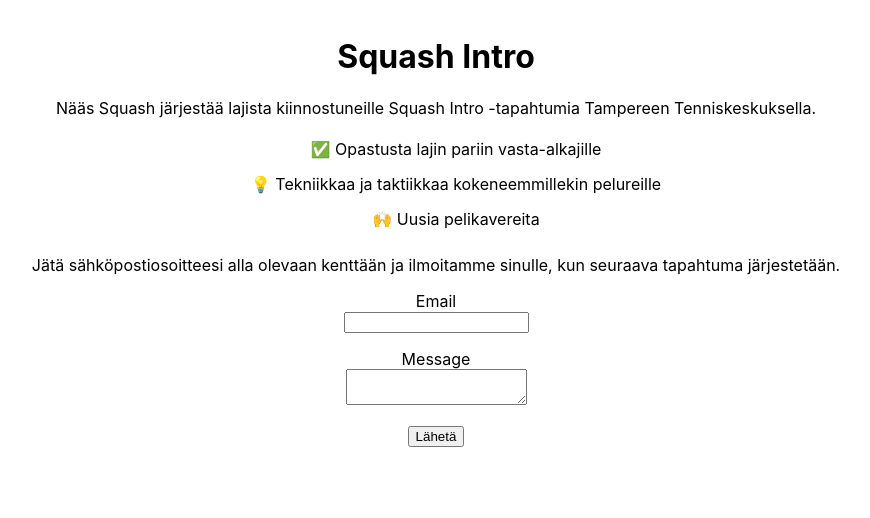
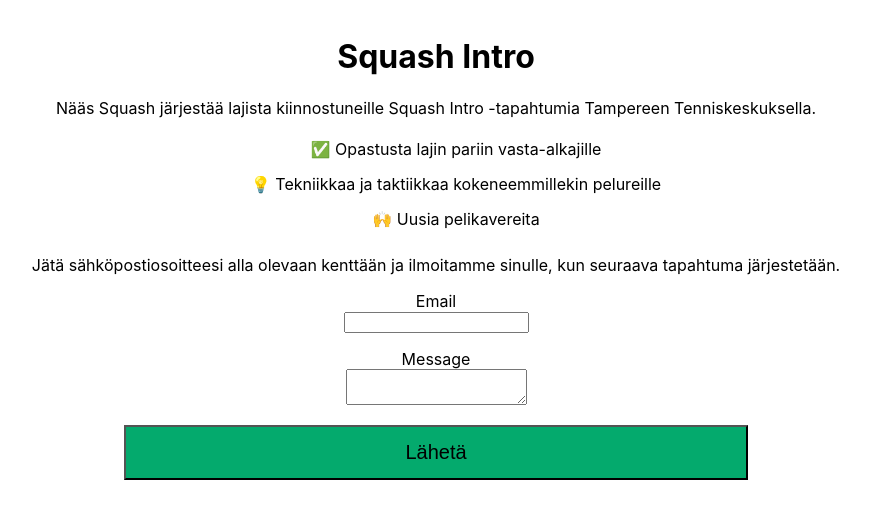
Before and after one commit to jvii/squash-intro, a React (Create React App) app: page / in a window 1280 px wide. Shown: the top 518 px of the page, without its empty margins (204-1074 px from the left). Built offline with nearby package versions, Linux system fonts and the light colour scheme.

Commit message:
style submit button

```diff
--- a/public/index.html
+++ b/public/index.html
@@ -21,7 +21,7 @@
       work correctly both with client-side routing and a non-root public URL.
       Learn how to configure a non-root public URL by running `npm run build`.
     -->
-    <title>React App</title>
+    <title>Squash Intro</title>
   </head>
   <body>
     <form name="contact" netlify netlify-honeypot="bot-field" hidden>
--- a/src/App.css
+++ b/src/App.css
@@ -11,3 +11,12 @@
   padding-top: 5px;
   padding-bottom: 10px;
 }
+
+.submit-button {
+  width: 50%;
+  background-color: #04AA6D;
+  padding: 14px 28px;
+  font-size: 20px;
+  cursor: pointer;
+  text-align: center;
+}
--- a/src/Form.js
+++ b/src/Form.js
@@ -10,10 +10,10 @@
       </p>
       <p>
         <label htmlFor="message">Message</label> <br />
-        <textarea id="message" name="message" required></textarea>
+        <textarea id="message" name="message"></textarea>
       </p>
       <p>
-        <input type="submit" value="Lähetä" />
+        <input type="submit" value="Lähetä" className="submit-button"/>
       </p>
     </form>
   );
```
